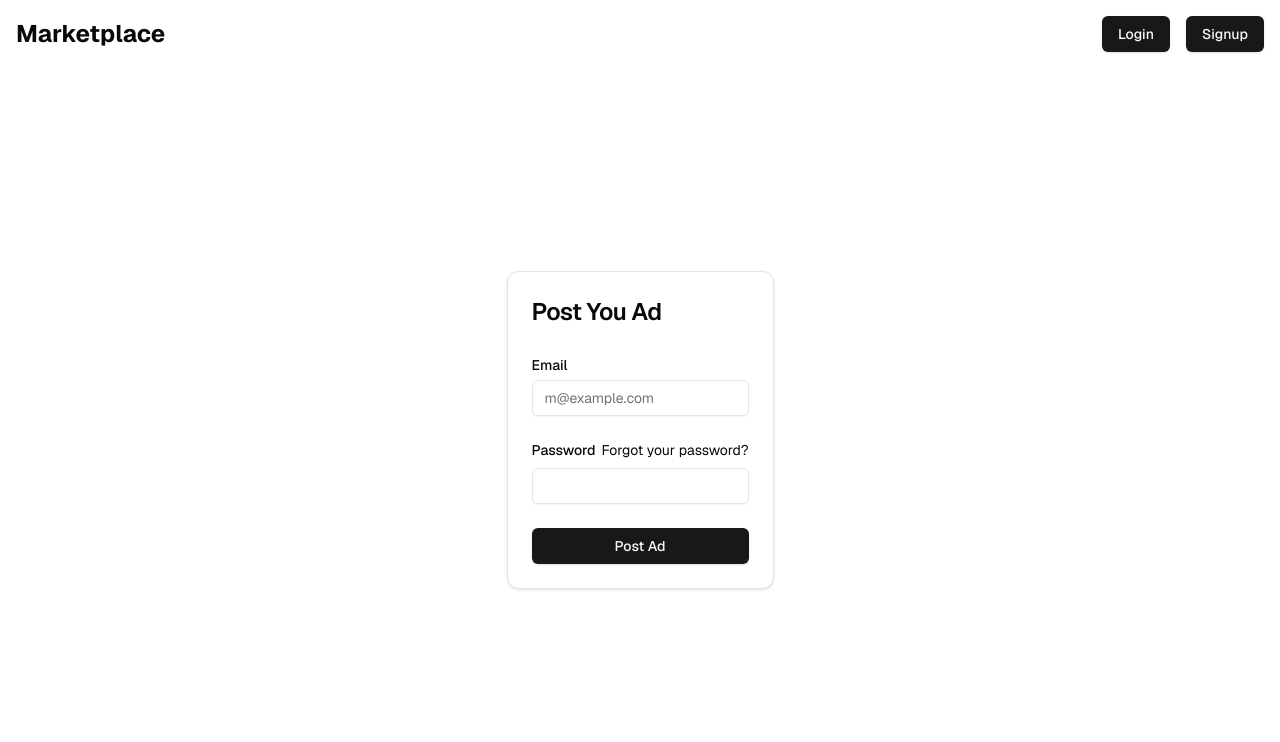
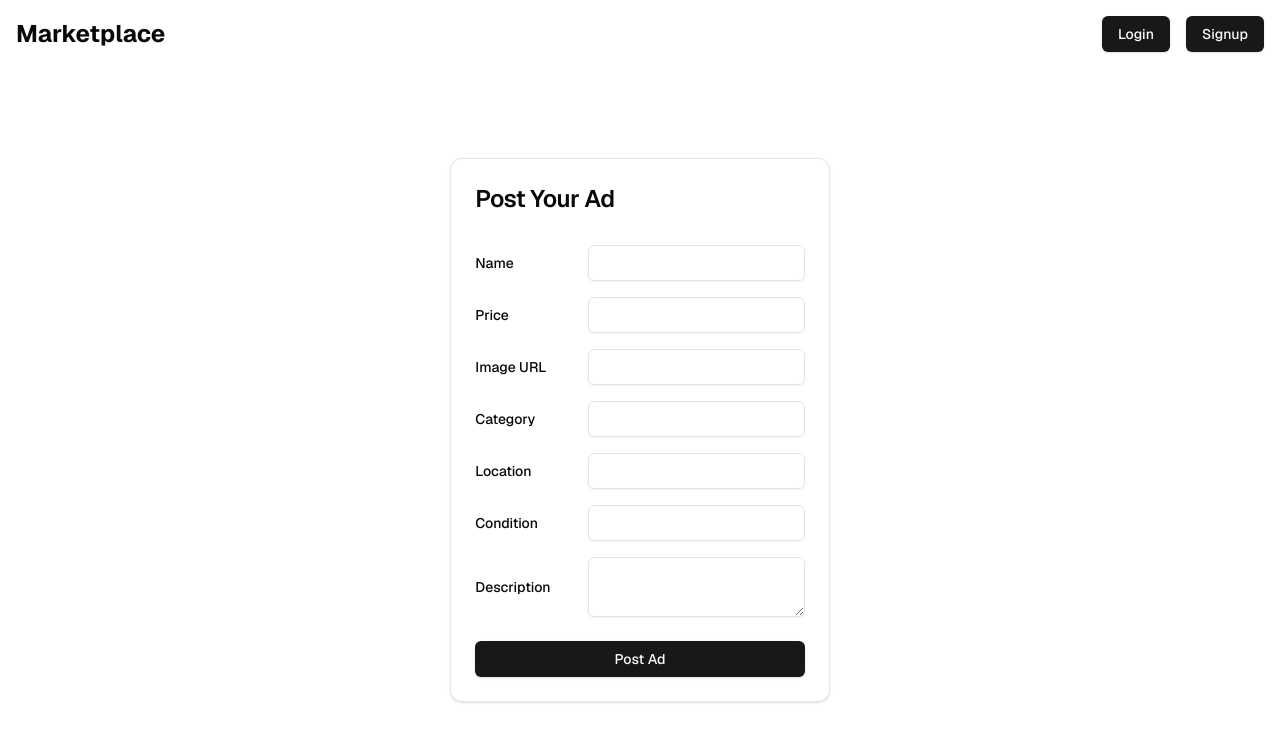
Before and after one commit to min-kim-careers/marketplace, a Next.js app: page /market/post in a window 1280 px wide. Shown: the top 742 px of the page. Built offline with nearby package versions, Linux system fonts and the light colour scheme; no server answers.

Commit message:
feat: add routing constants and enhance item type definitions; implement navigation redirection in login and signup pages; create reusable Textarea component

```diff
--- a/app/(app)/(auth)/login/page.tsx
+++ b/app/(app)/(auth)/login/page.tsx
@@ -14,9 +14,12 @@ import { useToast } from '@/components/shadcn/hooks/use-toast'
 import { signInWithEmailAndPassword } from 'firebase/auth'
 import firebase from '@/utils/firebase/config'
 import Link from 'next/link'
+import { useRouter } from 'next/navigation'
+import { ROUTES } from '@/constants/routes'
 
 export default function LoginPage() {
   const { toast } = useToast()
+  const router = useRouter()
 
   const handleSubmit = async (e: React.FormEvent) => {
     e.preventDefault()
@@ -47,6 +50,8 @@ export default function LoginPage() {
         description: 'Error logging in. Please try again.',
       })
     }
+
+    router.push(ROUTES.HOME)
   }
 
   return (
--- a/app/(app)/(auth)/signup/page.tsx
+++ b/app/(app)/(auth)/signup/page.tsx
@@ -11,15 +11,18 @@ import {
 import { Input } from '@/components/shadcn/components/ui/input'
 import { Label } from '@/components/shadcn/components/ui/label'
 import { useToast } from '@/components/shadcn/hooks/use-toast'
+import { ROUTES } from '@/constants/routes'
 import firebase from '@/utils/firebase/config'
 import { createProfile as createSupabaseUser } from '@/utils/supabase/crud/profile'
 import {
   createUserWithEmailAndPassword as createFirebaseUser,
   deleteUser as deleteFirebaseUser,
 } from 'firebase/auth'
+import { useRouter } from 'next/navigation'
 
 export default function SignupPage() {
   const { toast } = useToast()
+  const router = useRouter()
 
   const handleSubmit = async (e: React.FormEvent) => {
     e.preventDefault()
@@ -76,6 +79,8 @@ export default function SignupPage() {
         description: 'Error signing up. Please try again.',
       })
     }
+
+    router.push(ROUTES.HOME)
   }
 
   return (
--- a/app/(app)/market/post/page.tsx
+++ b/app/(app)/market/post/page.tsx
@@ -10,83 +10,182 @@ import {
 } from '@/components/shadcn/components/ui/card'
 import { Input } from '@/components/shadcn/components/ui/input'
 import { Label } from '@/components/shadcn/components/ui/label'
+import { Textarea } from '@/components/shadcn/components/ui/textarea'
 import { useToast } from '@/components/shadcn/hooks/use-toast'
-import { signInWithEmailAndPassword } from 'firebase/auth'
-import firebase from '@/utils/firebase/config'
-import Link from 'next/link'
+import { ROUTES } from '@/constants/routes'
+import { useRouter } from 'next/navigation'
+// import { useToast } from '@/components/shadcn/hooks/use-toast'
+
+export const mockItem = {
+  name: 'Sample Item',
+  price: '100',
+  imageUrl: 'https://via.placeholder.com/150',
+  category: 'Electronics',
+  location: 'New York, NY',
+  condition: 'New',
+  description:
+    'This is a sample item for testing purposes.',
+}
 
 export default function PostPage() {
   const { toast } = useToast()
+  const router = useRouter()
 
   const handleSubmit = async (e: React.FormEvent) => {
     e.preventDefault()
     const form = new FormData(e.target as HTMLFormElement)
-    const email = form.get('email') as string
-    const password = form.get('password') as string
 
-    if (!email || !password) {
-      console.log('Email and password are required')
-      toast({
-        description: 'Email and password are required',
-      })
-      return
-    }
+    const name = form.get('name') as string
+    const price = form.get('price') as string
+    const imageUrl = form.get('imageUrl') as string
+    const category = form.get('category') as string
+    const location = form.get('location') as string
+    const condition = form.get('condition') as string
+    const description = form.get('description') as string
 
-    try {
-      await signInWithEmailAndPassword(
-        firebase,
-        email,
-        password,
-      )
-      toast({
-        description: 'Login successful',
-      })
-    } catch (error) {
-      console.error('Error logging in:', error)
-      toast({
-        description: 'Error logging in. Please try again.',
-      })
-    }
+    // if (
+    //   !name ||
+    //   !price ||
+    //   !imageUrl ||
+    //   !category ||
+    //   !location ||
+    //   !condition ||
+    //   !description
+    // ) {
+    //   console.log(
+    //     'Name, price, imageUrl, category, location, condition, and description are required',
+    //   )
+    //   toast({
+    //     description:
+    //       'Name, price, image url, category, location, condition, and description are required',
+    //   })
+    //   return
+    // }
+
+    console.log('Post ad:', {
+      name,
+      price,
+      imageUrl,
+      category,
+      location,
+      condition,
+      description,
+    })
+
+    console.log('Mock item:', mockItem)
+
+    // router.push(ROUTES.MARKET)
   }
+
+  const gridStyle = 'grid grid-cols-3 items-center gap-2'
+  const labelStyle = 'col-span-1'
+  const inputStyle = 'col-span-2'
 
   return (
     <Card>
       <CardHeader>
-        <CardTitle className='text-2xl'>Post You Ad</CardTitle>
-        <CardDescription>
-        </CardDescription>
+        <CardTitle className='text-2xl'>
+          Post Your Ad
+        </CardTitle>
+        <CardDescription></CardDescription>
       </CardHeader>
       <CardContent className='sm:max-w-[425px]'>
         <form onSubmit={handleSubmit}>
-          <div className='flex flex-col gap-6'>
-            <div className='flex flex-col gap-2'>
-              <Label htmlFor='email'>Email</Label>
+          <div className='flex flex-col gap-4'>
+            <div className={gridStyle}>
+              <Label className={labelStyle} htmlFor='name'>
+                Name
+              </Label>
               <Input
-                id='email'
-                type='email'
-                name='email'
-                placeholder='m@example.com'
-                required
+                className={inputStyle}
+                id='name'
+                type='text'
+                name='name'
               />
             </div>
-            <div className='flex flex-col gap-2'>
-              <div className='flex items-center'>
-                <Label htmlFor='password'>Password</Label>
-                <Link
-                  href='#'
-                  className='ml-auto inline-block text-sm underline-offset-4 hover:underline'
-                >
-                  Forgot your password?
-                </Link>
-              </div>
+
+            <div className={gridStyle}>
+              <Label className={labelStyle} htmlFor='price'>
+                Price
+              </Label>
               <Input
-                id='password'
-                type='password'
-                name='password'
-                required
+                className={inputStyle}
+                id='price'
+                type='number'
+                name='price'
               />
             </div>
-            <Button type='submit' className='w-full'>
+            <div className={gridStyle}>
+              <Label
+                className={labelStyle}
+                htmlFor='imageUrl'
+              >
+                Image URL
+              </Label>
+              <Input
+                className={inputStyle}
+                id='imageUrl'
+                type='url'
+                name='imageUrl'
+              />
+            </div>
+            <div className={gridStyle}>
+              <Label
+                className={labelStyle}
+                htmlFor='category'
+              >
+                Category
+              </Label>
+              <Input
+                className={inputStyle}
+                id='category'
+                type='text'
+                name='category'
+              />
+            </div>
+            <div className={gridStyle}>
+              <Label
+                className={labelStyle}
+                htmlFor='location'
+              >
+                Location
+              </Label>
+              <Input
+                className={inputStyle}
+                id='location'
+                type='text'
+                name='location'
+              />
+            </div>
+            <div className={gridStyle}>
+              <Label
+                className={labelStyle}
+                htmlFor='condition'
+              >
+                Condition
+              </Label>
+              <Input
+                className={inputStyle}
+                id='condition'
+                type='text'
+                name='condition'
+              />
+            </div>
+
+            <div className={gridStyle}>
+              <Label
+                className={labelStyle}
+                htmlFor='description'
+              >
+                Description
+              </Label>
+              <Textarea
+                className={inputStyle}
+                id='description'
+                name='description'
+              />
+            </div>
+            <Button type='submit' className='mt-2 w-full'>
               Post Ad
             </Button>
           </div>
--- /dev/null
+++ b/components/shadcn/components/ui/textarea.tsx
@@ -0,0 +1,22 @@
+import * as React from "react"
+
+import { cn } from "@/components/shadcn/lib/utils"
+
+const Textarea = React.forwardRef<
+  HTMLTextAreaElement,
+  React.ComponentProps<"textarea">
+>(({ className, ...props }, ref) => {
+  return (
+    <textarea
+      className={cn(
+        "flex min-h-[60px] w-full rounded-md border border-input bg-transparent px-3 py-2 text-base shadow-sm placeholder:text-muted-foreground focus-visible:outline-none focus-visible:ring-1 focus-visible:ring-ring disabled:cursor-not-allowed disabled:opacity-50 md:text-sm",
+        className
+      )}
+      ref={ref}
+      {...props}
+    />
+  )
+})
+Textarea.displayName = "Textarea"
+
+export { Textarea }
--- /dev/null
+++ b/constants/routes.ts
@@ -0,0 +1,7 @@
+export const ROUTES = {
+    HOME: '/',
+    MARKET: '/market',
+    LOGIN: '/login',
+    SIGNUP: '/signup',
+    POST: '/market/post',
+}
```
Also changed, not shown: data/items.json (+10 -10 lines), store/auth-store.ts (+9 -15 lines), utils/supabase/crud/item.ts (+0 -47 lines), utils/supabase/types/item.ts (+28 -2 lines).
